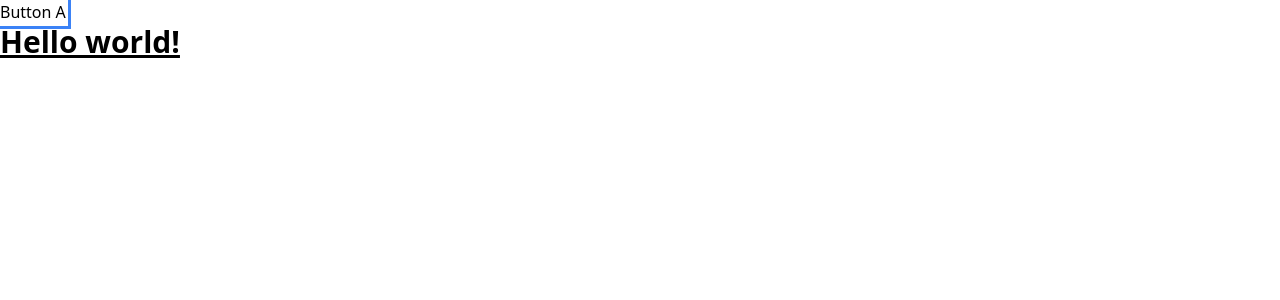
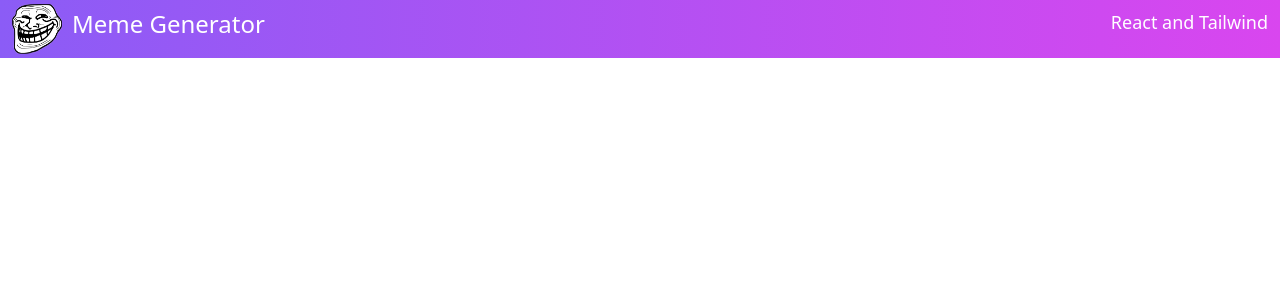
Before and after one commit to semanurakkuzu/meme_generator, a React (Create React App) app: page / in a window 1280 px wide. Shown: the top 300 px of the page. Built offline with nearby package versions, Linux system fonts and the light colour scheme.

Commit message:
added header

```diff
--- a/src/App.js
+++ b/src/App.js
@@ -1,9 +1,10 @@
+import Header from "./components/Header";
+
 function App() {
   return (
-    <>
-      <button class="outline outline-offset-2 outline-blue-500 ...">Button A</button>
-      <h1 className="text-3xl font-bold underline">Hello world!</h1>
-    </>
+    <div>
+   <Header></Header>
+    </div>
   );
 }
 
--- /dev/null
+++ b/src/components/Header.jsx
@@ -0,0 +1,20 @@
+import logo from "../images/image_logo.png"
+export default function Header() {
+  return (
+    <div className="container mx-auto">
+        <div className="h-18 bg-gradient-to-r from-violet-500 to-fuchsia-500">
+            <div class="flex flex-row">
+                <div className="basis-1/8 text-white ml-3 my-1" >
+                    <img src={logo} alt="" className="logo mr-3" />
+                </div>
+                <div className="basis-1/6 text-white mt-2">
+                <span className="text-2xl">Meme Generator</span>
+                </div>
+                <div className="basis-4/5 text-white text-right mr-3 mt-2">
+                    <span className="text-lg">React and Tailwind</span>
+                </div>
+            </div>
+        </div>
+    </div>
+  );
+}
--- a/src/index.css
+++ b/src/index.css
@@ -1,3 +1,8 @@
 @tailwind base;
 @tailwind components;
 @tailwind utilities;
+
+.logo {
+    width: 50px;
+    height: 50px;
+}
```
Also changed, not shown: src/images/image_logo.png (added).
